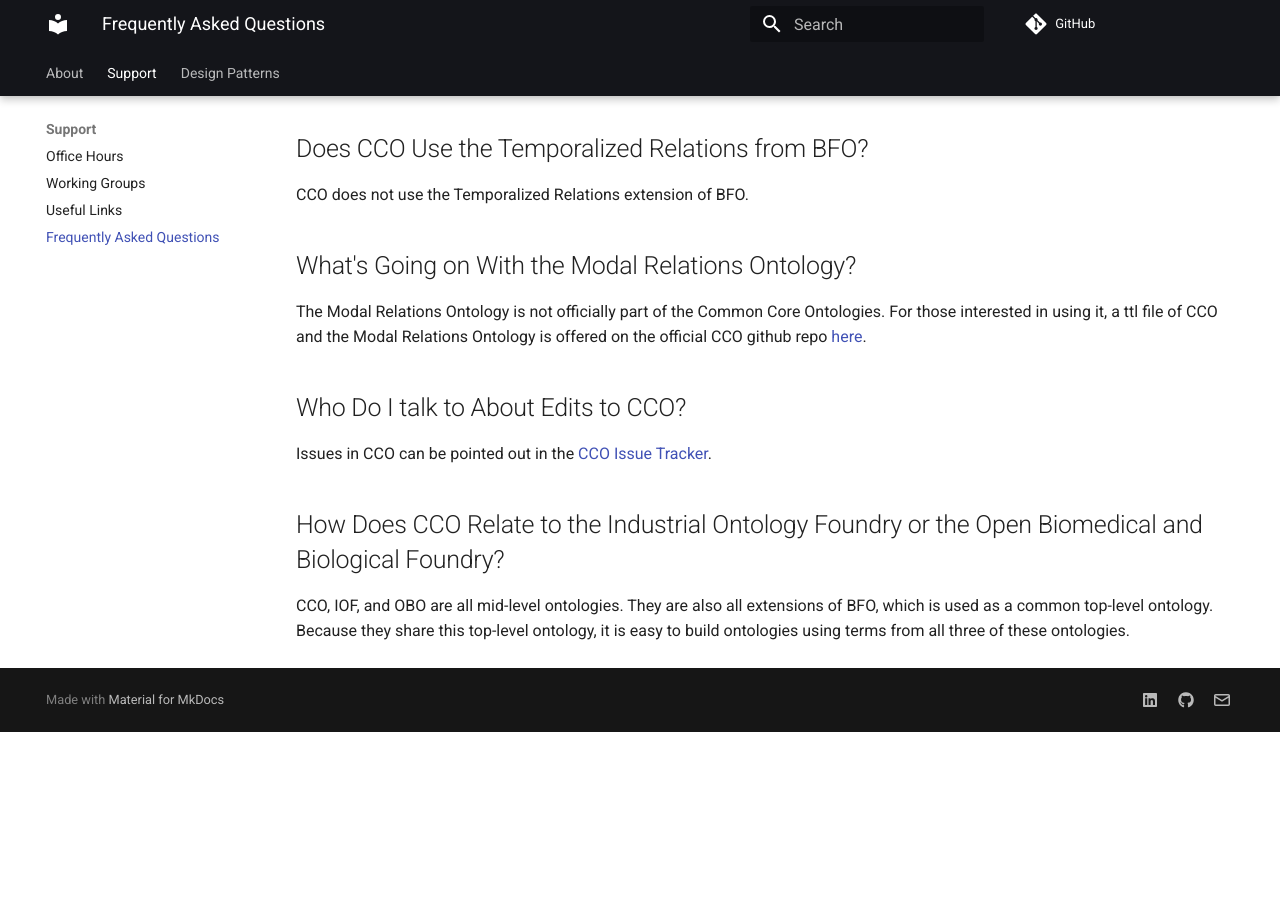
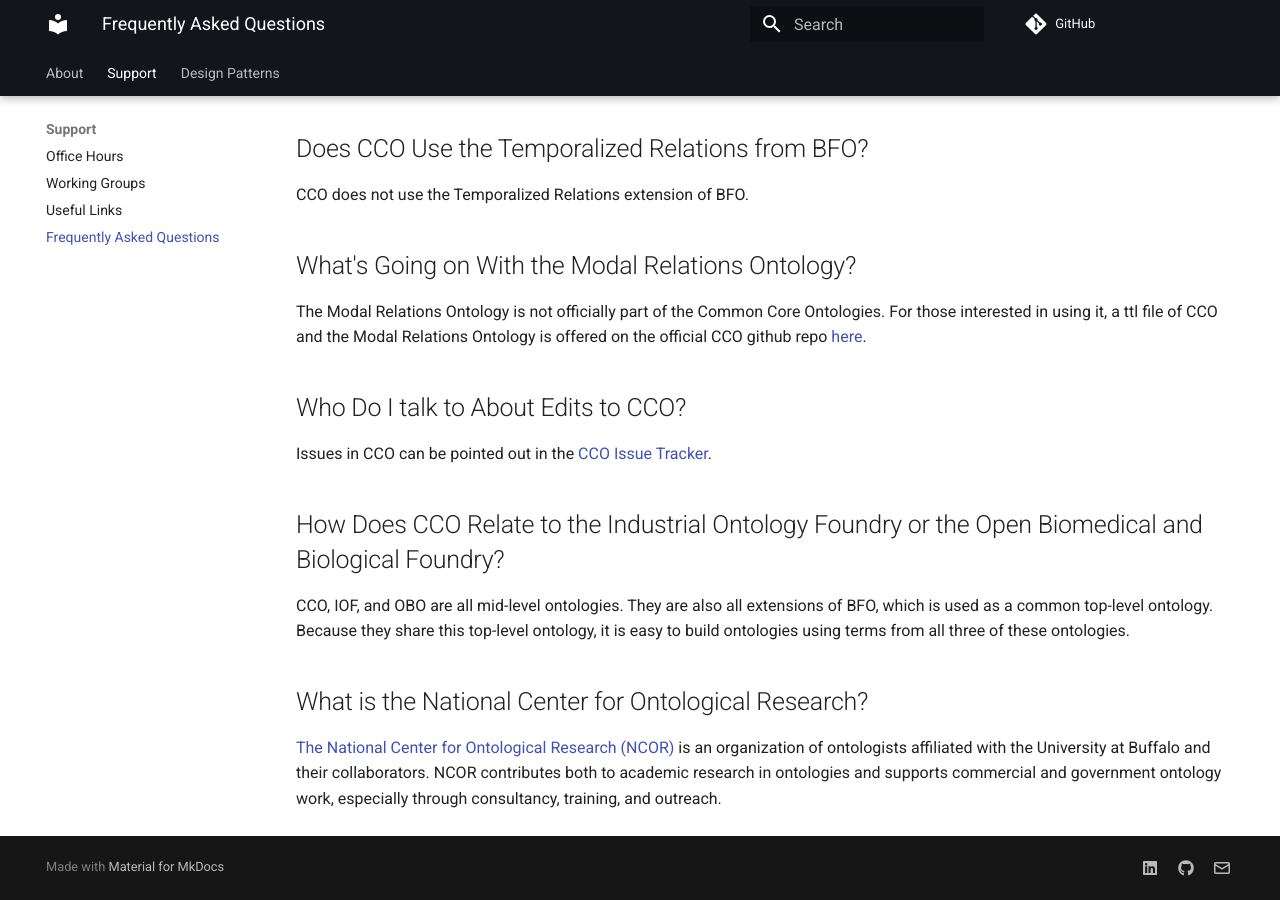
Before and after one commit to CommonCoreOntology/cco-webpage, an MkDocs documentation site: the page built from docs/faq.md, in a window 1280 px wide and 900 px high, scrolled down 1846 px. Built offline with MkDocs 1.6.1 and Material for MkDocs 9.7.7, drawn with Linux system fonts in a browser that asks for light colours; comment, search, counter and statistics services are not loaded; before the commit the page ends 2578 px from its top, so only the background shows below that.

Commit message:
Update faq.md
NCOR

```diff
--- a/docs/faq.md
+++ b/docs/faq.md
@@ -38,5 +38,7 @@
     <p>Issues in CCO can be pointed out in the <a href="https://github.com/CommonCoreOntology/CommonCoreOntologies/issues" target="_blank">CCO Issue Tracker</a>.</p>
   <h2>How Does CCO Relate to the Industrial Ontology Foundry or the Open Biomedical and Biological Foundry?</h2>
     <p>CCO, IOF, and OBO are all mid-level ontologies. They are also all extensions of BFO, which is used as a common top-level ontology. Because they share this top-level ontology, it is easy to build ontologies using terms from all three of these ontologies.</p>
+  <h2>What is the National Center for Ontological Research?</h2>
+    <p><a href="https://ubwp.buffalo.edu/ncor/" target="_blank">The National Center for Ontological Research (NCOR)</a> is an organization of ontologists affiliated with the University at Buffalo and their collaborators. NCOR contributes both to academic research in ontologies and supports commercial and government ontology work, especially through consultancy, training, and outreach.</p>
 </body>
 </html>
```
